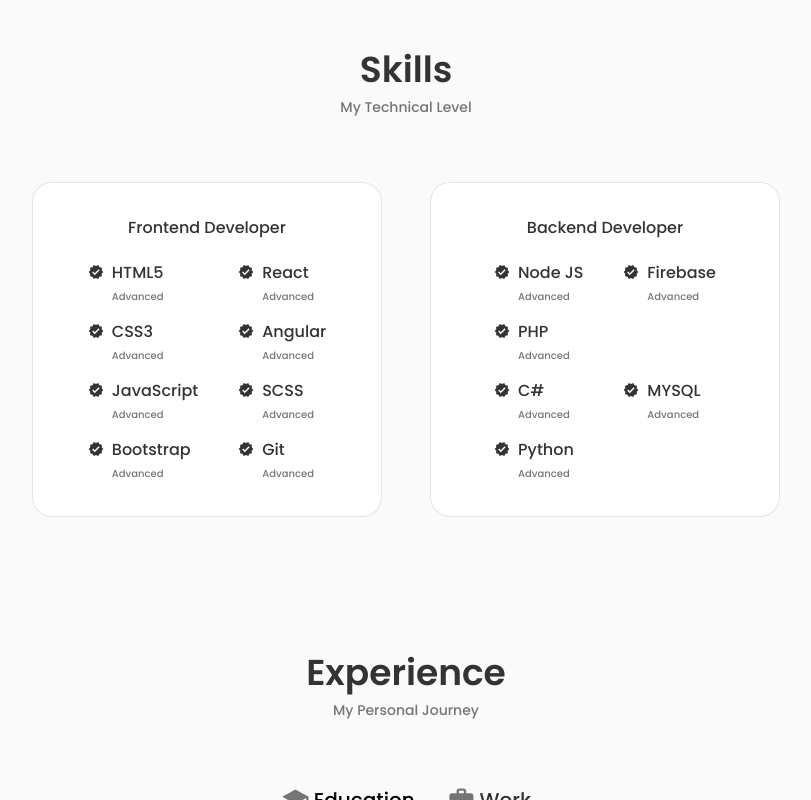
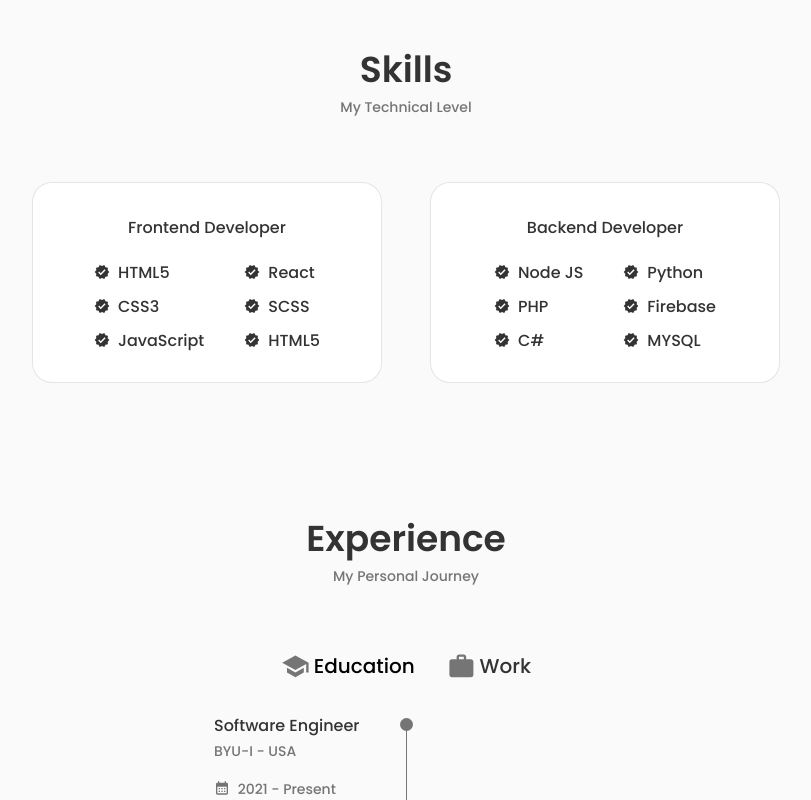
Before and after one commit to kevincastrochavez/kevin-portfolio, a React (Create React App) app: page / in a window 1280 px wide. Shown: the part 1339-2139 px from the top of the page, without its empty margins (234-1045 px from the left). Built offline with nearby package versions, Linux system fonts and the light colour scheme.

Commit message:
created component SkillData to reuse code and reorganized structure

```diff
--- a/src/components/about/About.js
+++ b/src/components/about/About.js
@@ -16,7 +16,7 @@ function About() {
         <div className='about__data'>
           <Info />
 
-          <p className='about__description'>Frontend Developer ...</p>
+          <p className='about__description'>Frontend Engineer</p>
 
           <a download='' href={CV} className='button button--flex'>
             Download CV
--- a/src/components/skills/Backend.js
+++ b/src/components/skills/Backend.js
@@ -1,5 +1,5 @@
 import React from 'react';
-import VerifiedIcon from '@mui/icons-material/Verified';
+import SkillData from './SkillData';
 
 function Backend() {
   return (
@@ -8,61 +8,15 @@ function Backend() {
 
       <div className='backend__box'>
         <div className='backend__group'>
-          <div className='backend__data'>
-            <VerifiedIcon />
-
-            <div>
-              <h3 className='backend__name'>Node JS</h3>
-              <span className='backend__level'>Advanced</span>
-            </div>
-          </div>
-
-          <div className='backend__data'>
-            <VerifiedIcon />
-
-            <div>
-              <h3 className='backend__name'>PHP</h3>
-              <span className='backend__level'>Advanced</span>
-            </div>
-          </div>
-
-          <div className='backend__data'>
-            <VerifiedIcon />
-
-            <div>
-              <h3 className='backend__name'>C#</h3>
-              <span className='backend__level'>Advanced</span>
-            </div>
-          </div>
-
-          <div className='backend__data'>
-            <VerifiedIcon />
-
-            <div>
-              <h3 className='backend__name'>Python</h3>
-              <span className='backend__level'>Advanced</span>
-            </div>
-          </div>
+          <SkillData skill='Node JS' />
+          <SkillData skill='PHP' />
+          <SkillData skill='C#' />
         </div>
 
         <div className='backend__group'>
-          <div className='backend__data'>
-            <VerifiedIcon />
-
-            <div>
-              <h3 className='backend__name'>Firebase</h3>
-              <span className='backend__level'>Advanced</span>
-            </div>
-          </div>
-
-          <div className='backend__data'>
-            <VerifiedIcon />
-
-            <div>
-              <h3 className='backend__name'>MYSQL</h3>
-              <span className='backend__level'>Advanced</span>
-            </div>
-          </div>
+          <SkillData skill='Python' />
+          <SkillData skill='Firebase' />
+          <SkillData skill='MYSQL' />
         </div>
       </div>
     </div>
--- a/src/components/skills/Frontend.js
+++ b/src/components/skills/Frontend.js
@@ -1,5 +1,5 @@
 import React from 'react';
-import VerifiedIcon from '@mui/icons-material/Verified';
+import SkillData from './SkillData';
 
 function Frontend() {
   return (
@@ -8,79 +8,15 @@ function Frontend() {
 
       <div className='frontend__box'>
         <div className='frontend__group'>
-          <div className='frontend__data'>
-            <VerifiedIcon />
-
-            <div>
-              <h3 className='frontend__name'>HTML5</h3>
-              <span className='frontend__level'>Advanced</span>
-            </div>
-          </div>
-
-          <div className='frontend__data'>
-            <VerifiedIcon />
-
-            <div>
-              <h3 className='frontend__name'>CSS3</h3>
-              <span className='frontend__level'>Advanced</span>
-            </div>
-          </div>
-
-          <div className='frontend__data'>
-            <VerifiedIcon />
-
-            <div>
-              <h3 className='frontend__name'>JavaScript</h3>
-              <span className='frontend__level'>Advanced</span>
-            </div>
-          </div>
-
-          <div className='frontend__data'>
-            <VerifiedIcon />
-
-            <div>
-              <h3 className='frontend__name'>Bootstrap</h3>
-              <span className='frontend__level'>Advanced</span>
-            </div>
-          </div>
+          <SkillData skill='HTML5' />
+          <SkillData skill='CSS3' />
+          <SkillData skill='JavaScript' />
         </div>
 
         <div className='frontend__group'>
-          <div className='frontend__data'>
-            <VerifiedIcon />
-
-            <div>
-              <h3 className='frontend__name'>React</h3>
-              <span className='frontend__level'>Advanced</span>
-            </div>
-          </div>
-
-          <div className='frontend__data'>
-            <VerifiedIcon />
-
-            <div>
-              <h3 className='frontend__name'>Angular</h3>
-              <span className='frontend__level'>Advanced</span>
-            </div>
-          </div>
-
-          <div className='frontend__data'>
-            <VerifiedIcon />
-
-            <div>
-              <h3 className='frontend__name'>SCSS</h3>
-              <span className='frontend__level'>Advanced</span>
-            </div>
-          </div>
-
-          <div className='frontend__data'>
-            <VerifiedIcon />
-
-            <div>
-              <h3 className='frontend__name'>Git</h3>
-              <span className='frontend__level'>Advanced</span>
-            </div>
-          </div>
+          <SkillData skill='React' />
+          <SkillData skill='SCSS' />
+          <SkillData skill='HTML5' />
         </div>
       </div>
     </div>
--- /dev/null
+++ b/src/components/skills/SkillData.js
@@ -0,0 +1,16 @@
+import React from 'react';
+import VerifiedIcon from '@mui/icons-material/Verified';
+
+function SkillData({ skill }) {
+  return (
+    <div className='frontend__data'>
+      <VerifiedIcon />
+
+      <div>
+        <h3 className='frontend__name'>{skill}</h3>
+      </div>
+    </div>
+  );
+}
+
+export default SkillData;
```
